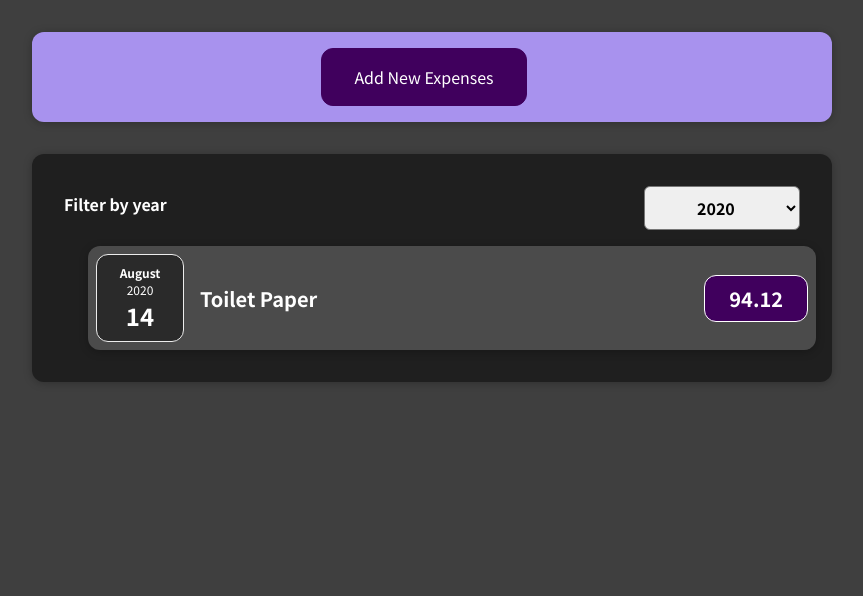
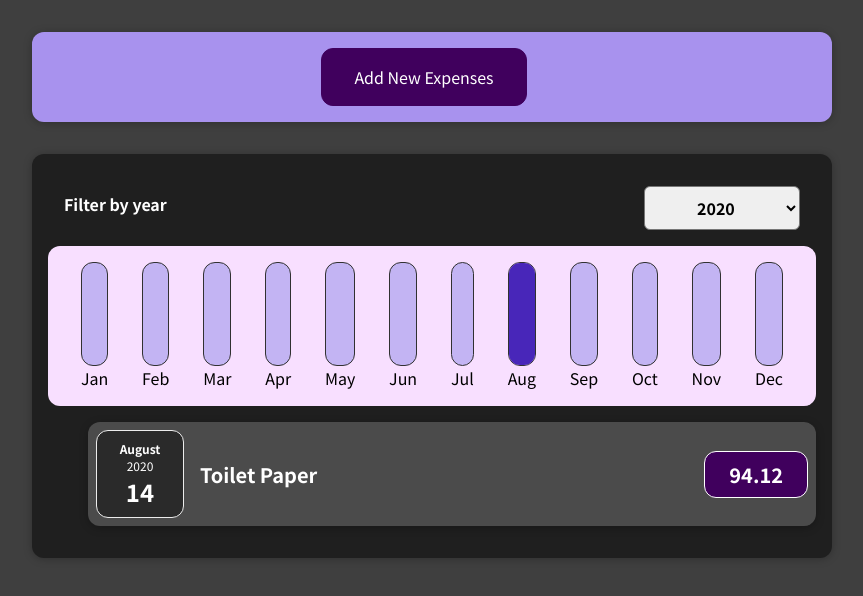
Before and after one commit to johndbigboi/Expense-Tracker, a React (Create React App) app in the folder react-expense-tracker/: page / in a window 1280 px wide. Shown: the top 596 px of the page, without its empty margins (208-1071 px from the left). Built offline with nearby package versions, Linux system fonts and the light colour scheme.

Commit message:
Importing and Adding ExpenseChart components

```diff
--- a/react-expense-tracker/src/components/Expenses/Expenses.js
+++ b/react-expense-tracker/src/components/Expenses/Expenses.js
@@ -1,7 +1,9 @@
 import React, { useState } from 'react';
 
+//import Chart from '../Charts/Chart';
 import ExpensesFilter from './ExpensesFilter';
 import ExpensesList from './ExpensesList';
+import ExpensesChart from './ExpensesChart';
 import Card from '../UI/Card';
 import './Expenses.css';
 
@@ -26,6 +28,7 @@
         selected={filteredYear}
         onChangFilter={filterChangeHandler}
       />
+      <ExpensesChart expenses={filteredExpenses} />
       <ExpensesList items={filteredExpenses} />
     </Card>
   );
```
